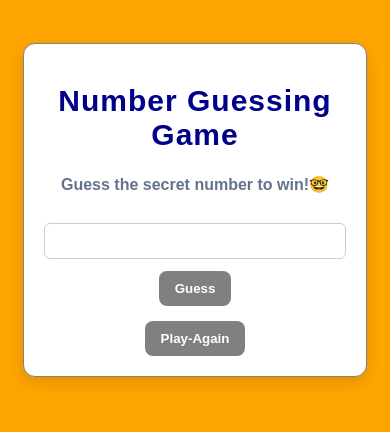
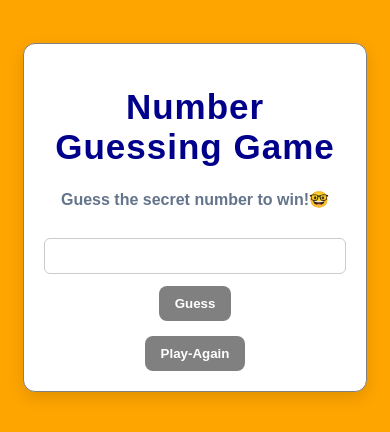
Before and after one commit to emmanuellauloko240/number_guessing_game, a Flask app: page /guess-game in a window 390 px wide. Shown: the top 432 px of the page. Run offline with Flask 3, Linux system fonts and the light colour scheme.

Commit message:
Improve mobile heading size

```diff
--- a/static/style.css
+++ b/static/style.css
@@ -85,7 +85,7 @@ button:hover{
     }
 
     h1 {
-        font-size: 30px;
+        font-size: 35px;
     }
 
     input {
```
